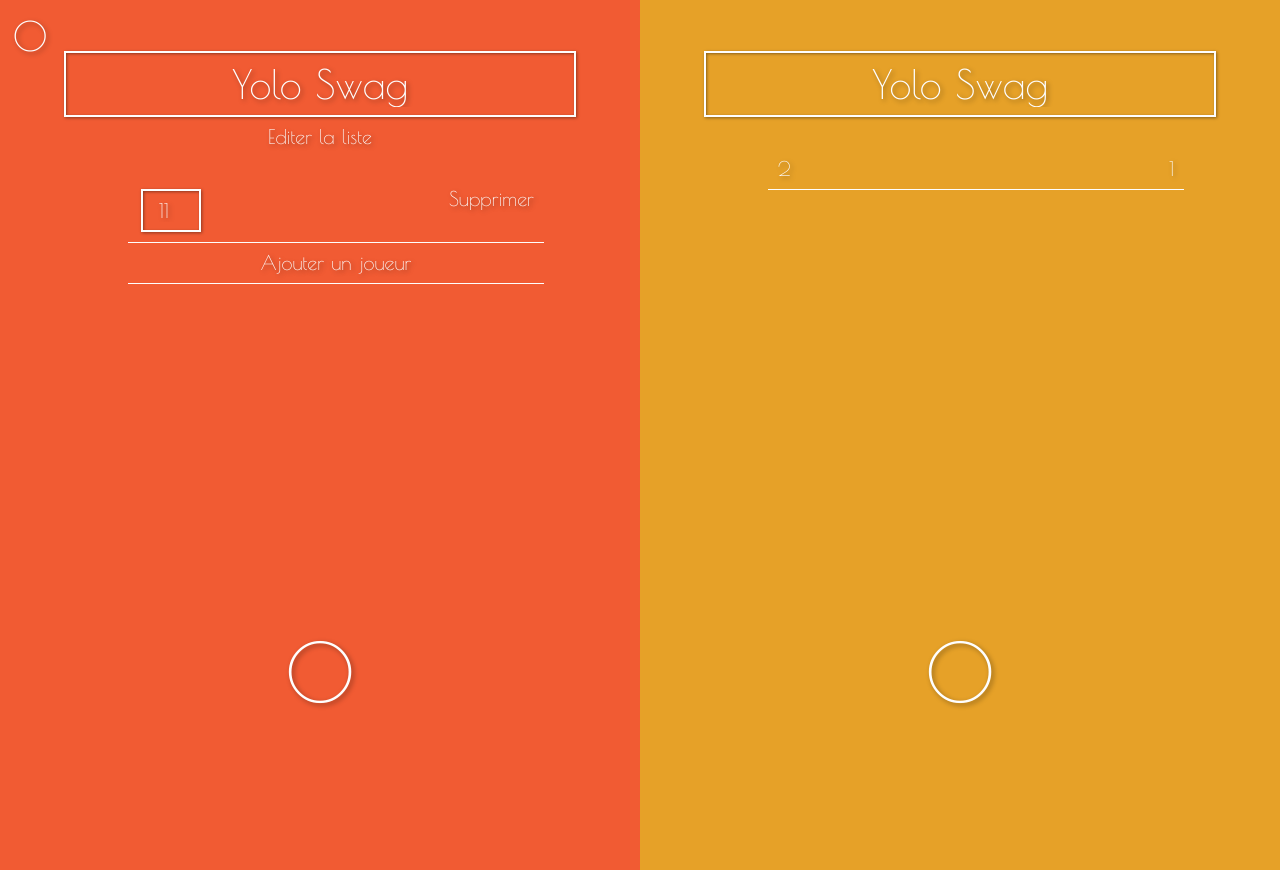
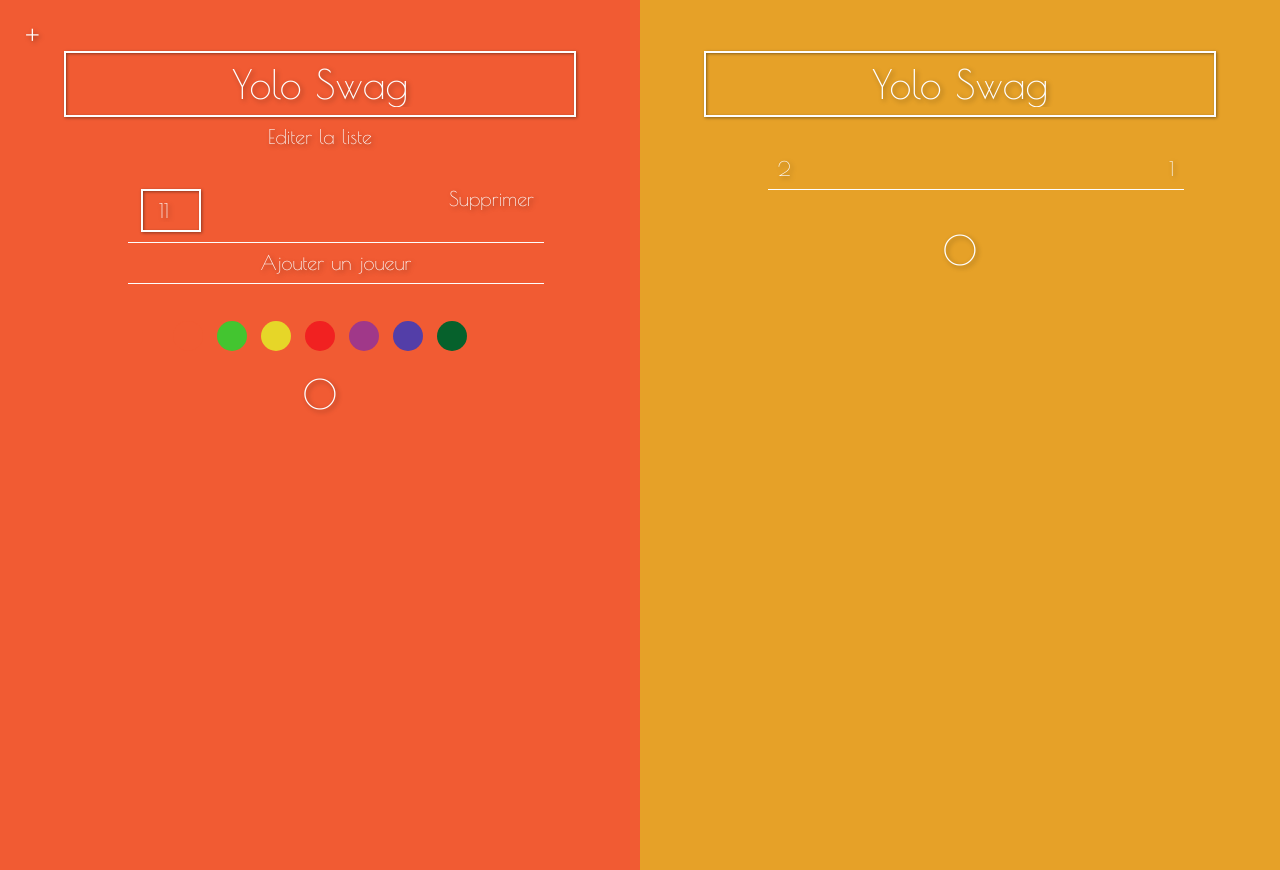
Before and after one commit to abocquet/Arbitrage, a plain HTML site: page index.html in a window 1280 px wide. Both pictures are taken after a click on the element "Editer la liste". Before the commit the page ends 800 px from the top, so only its background shows below. Drawn offline with Linux system fonts and the light colour scheme.

Commit message:
modifications CSS

```diff
--- a/index.html
+++ b/index.html
@@ -9,9 +9,6 @@
 	<meta name="viewport" content="width=device-width, initial-scale=1.0, maximum-scale=1.0">
 </head>
 <body>
-
-	<a href="#" class="options">O</a>
-
 	<p class="chrono hidden">12' 35''</p>
 
 	<article class="team-1 equipe orange-fonce">
@@ -26,7 +23,8 @@
 					<span class="numero">11</span>
 				</li>
 			</ul>
-			<ul class="joueurs-detail joueurs-list-edit hidden">
+			<div class="joueurs-list-edit hidden">
+				<ul class="joueurs-detail">
 					<li data-n="11">
 						<span class="detail supprimer">Supprimer</span>
 						<span class="numero">
@@ -38,6 +36,17 @@
 						Ajouter un joueur
 					</li>
 				</ul>
+				<ul class="color-picker">
+					<li class="color-pickable orange-fonce hidden"></li>
+					<li class="color-pickable vert-clair"></li>
+					<li class="color-pickable jaune"></li>
+					<li class="color-pickable rouge"></li>
+					<li class="color-pickable mauve"></li>
+					<li class="color-pickable bleu-fonce"></li>
+					<li class="color-pickable vert-fonce"></li>
+				</ul>
+			</div>
+
 			<div class="actions">
 				<span class="joueurs">O</span>
 			</div>
@@ -82,6 +91,8 @@
 
 	</article>
 
+	<a href="#" class="options">+</a>
+
 	<script src='js/jquery.min.js'></script>
 	<script src="js/main.js"></script>
 
--- a/js/main.js
+++ b/js/main.js
@@ -7,7 +7,9 @@ $(function (){
 			$edit = $container.find('.edit'),
 
 			$listeJoueurs = $container.find('.joueurs-list'),
-			$listeJoueursEdit = $container.find('.joueurs-list-edit'),
+			$listeJoueursEdit = $container.find('.joueurs-list-edit .joueurs-detail'),
+
+			$colorPicker = $container.find('.joueurs-list-edit .colorPicker'),
 
 			$addJoueur = $listeJoueursEdit.find('.joueurs-add'),
 
@@ -19,6 +21,8 @@ $(function (){
 			score = 0,
 			joueurs = {}
 		;
+
+		console.log($listeJoueursEdit)
 
 		$container.find('.joueurs').click(function(){
 
@@ -127,7 +131,7 @@ $(function (){
 				}
 
 				$listeJoueurs.toggleClass('hidden');
-				$listeJoueursEdit.toggleClass('hidden');
+				$listeJoueursEdit.parent().toggleClass('hidden');
 
 			})
 
--- a/sass/partials/layout/_accueil.scss
+++ b/sass/partials/layout/_accueil.scss
@@ -1,16 +1,10 @@
 /* Accueil */
-
-body
-{
-	width: 100%;
-	height: 100%;
-}
 
 .options
 {
 	position: fixed;
 	top: 2%;
-	left: 1%;
+	left: 2%;
 	z-index: 1;
 }
 
@@ -21,7 +15,6 @@ body
 	z-index: 10;
 
 	width: 90px;
-	// height: 90px ;
 	padding: 35px 0;
 
 	margin: auto ;
@@ -36,10 +29,11 @@ body
 
 article
 {
-	position: fixed;
+	position: absolute;
 	top: 0;
+	// bottom: 0 ;
 	width: 50%;
-	height: 100%;
+	height: 96%;
 	z-index: 0;
 
 	padding: 4% 0;
@@ -58,13 +52,18 @@ article
 
 .actions
 {
-	position: fixed;
-	bottom: 0;
-	font-size: 2em;
+	font-size: 60px;
 	height: 21%;
-	width: 50%;
-	padding: 0 6%;
+	width: 94%;
+	margin: auto;
 	@include box-sizing(border-box);
+
+	.joueurs {
+		font-size: 40px ;
+
+		position: relative ;
+		bottom: 10px ;
+	}
 }
 
 .moins
--- a/sass/partials/layout/_equipes.scss
+++ b/sass/partials/layout/_equipes.scss
@@ -45,7 +45,7 @@ input, .nom-change
 
 	font-size: 0.5em;
 	text-align: left;
-	overflow-y: auto;
+	// overflow-y: auto;
 
 	li
 	{
@@ -77,3 +77,20 @@ input, .nom-change
 	font-size: 20px ;
 	padding-top: 10px ;
 }
+
+.color-picker {
+	max-width: 100% ;
+	height: 50px ;
+}
+
+.color-pickable {
+	width: 30px ;
+	height: 30px ;
+
+	border: 2px solid white ;
+
+	border-radius: 300px ;
+
+	display: inline-block ;
+	border: none;
+}
```
Also changed, not shown: stylesheets/main.css, 1 other file. Lines whose indentation alone changed are shown as unchanged.
